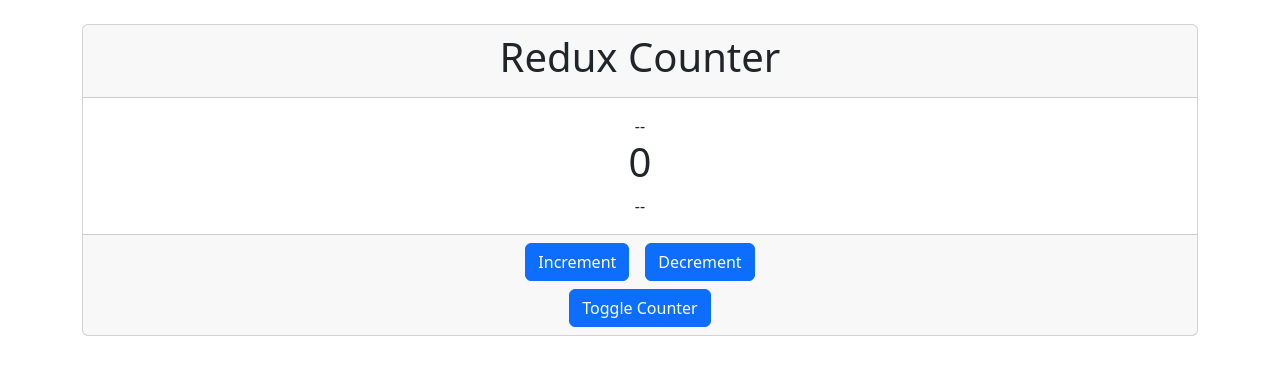
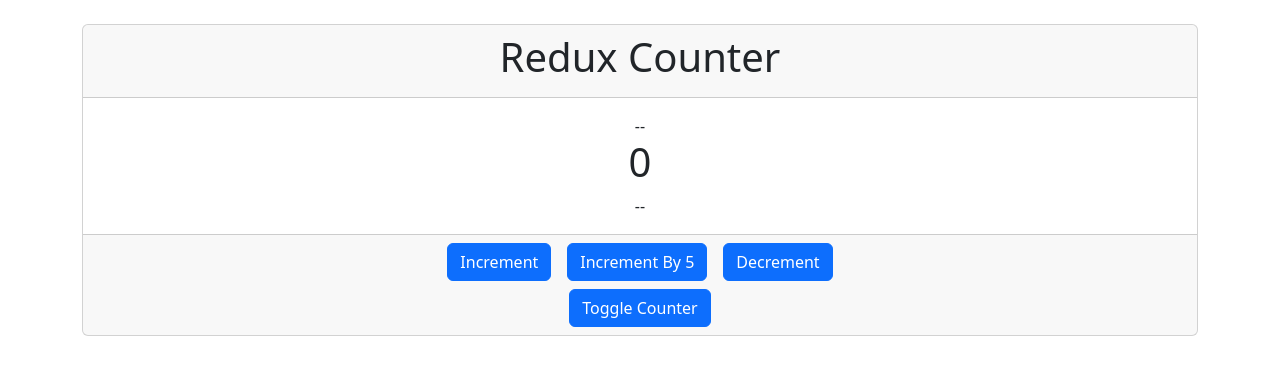
Before and after one commit to harisaini778/My-Redux-Project2, a React (Create React App) app: page / in a window 1280 px wide. Shown: the top 374 px of the page. Built offline with nearby package versions, Linux system fonts and the light colour scheme.

Commit message:
added a extra payload to the in the store and the Cointer component that is increase by 5

```diff
--- a/src/components/Counter.js
+++ b/src/components/Counter.js
@@ -61,6 +61,10 @@
         this.props.decrement();
     };
 
+    increaseHandler() {
+        this.props.increase();
+    }
+
     toggleCounterHandler() { };
 
     render() {
@@ -77,6 +81,9 @@
                             <Stack direction="horizontal" gap="3" className="mb-2">
                                 <Button onClick={this.incrementHandler.bind(this)}>
                                     Increment
+                                </Button>
+                                <Button onClick={this.increaseHandler.bind(this)}>
+                                    Increment By 5
                                 </Button>
                                 <Button onClick={this.decrementHandler.bind(this)}>
                                     Decrement
@@ -100,7 +107,8 @@
 const mapDispatchProps = dispatch => {
     return {
         increment: () => dispatch({ type: "increment" }),
-        decrement : () => dispatch({type : "decrement"})
+        decrement: () => dispatch({ type: "decrement" }),
+        increase : () => dispatch ({type:"increase",amount:5})
     }
 };
 export default connect(mapStateProps,mapDispatchProps)(Counter);
--- a/src/store/index.js
+++ b/src/store/index.js
@@ -7,6 +7,11 @@
         return {
             counter: state.counter + 1,
        }
+    }
+    if (action.type === "increase") {
+        return {
+            counter: state.counter + action.amount,
+        }
     }
     if (action.type === "decrement") {
         return {
```
